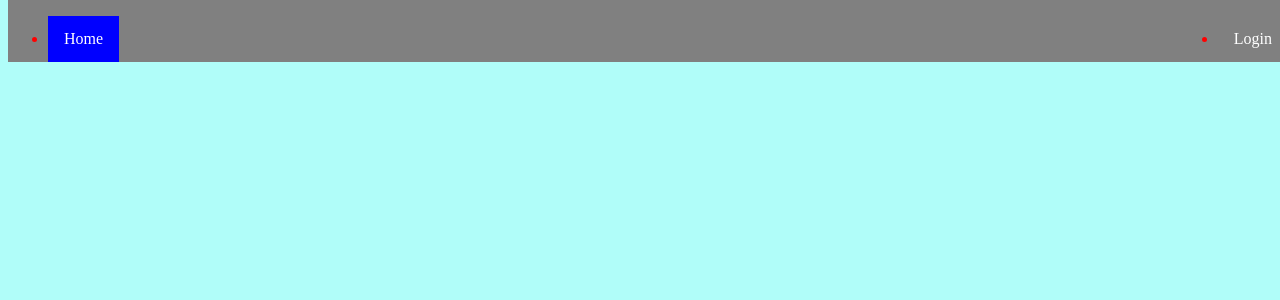
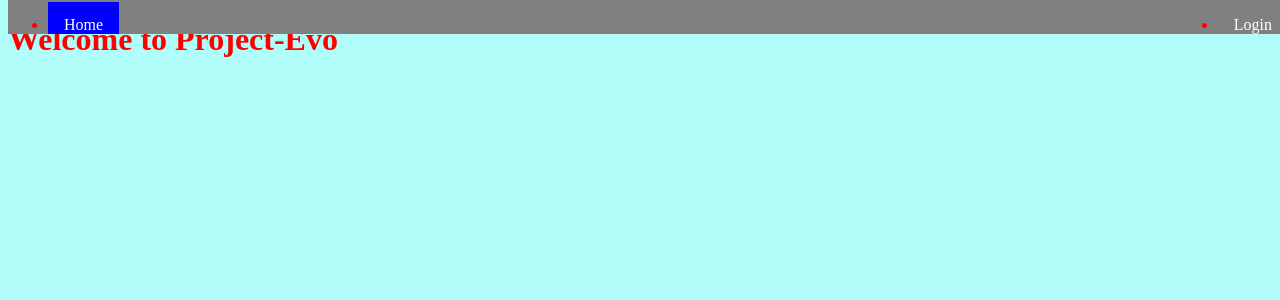
Before and after one commit to EvanMoeller/Project-Evo, a Flask app: page / in a window 1280 px wide. Shown: the top 300 px of the page. Run offline with Flask 2, Linux system fonts and the light colour scheme.

Commit message:
Getting closer

```diff
--- a/src/static/style.css
+++ b/src/static/style.css
@@ -19,7 +19,7 @@ body{
 }
 
 .navbar li a {
-    display: inline-block;
+    display: inline;
     color: white;
     text-align: center;
     padding: 14px 16px;
```
